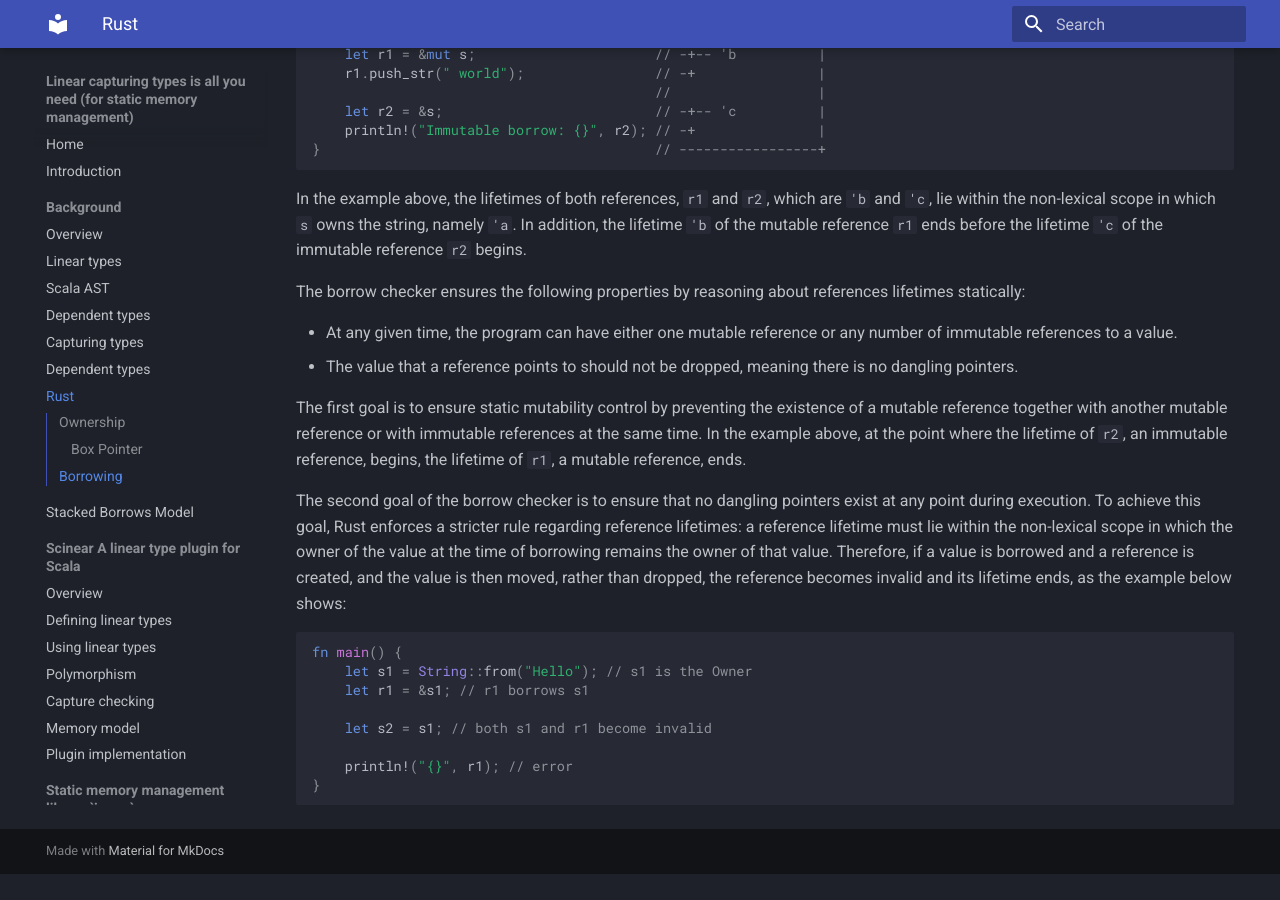
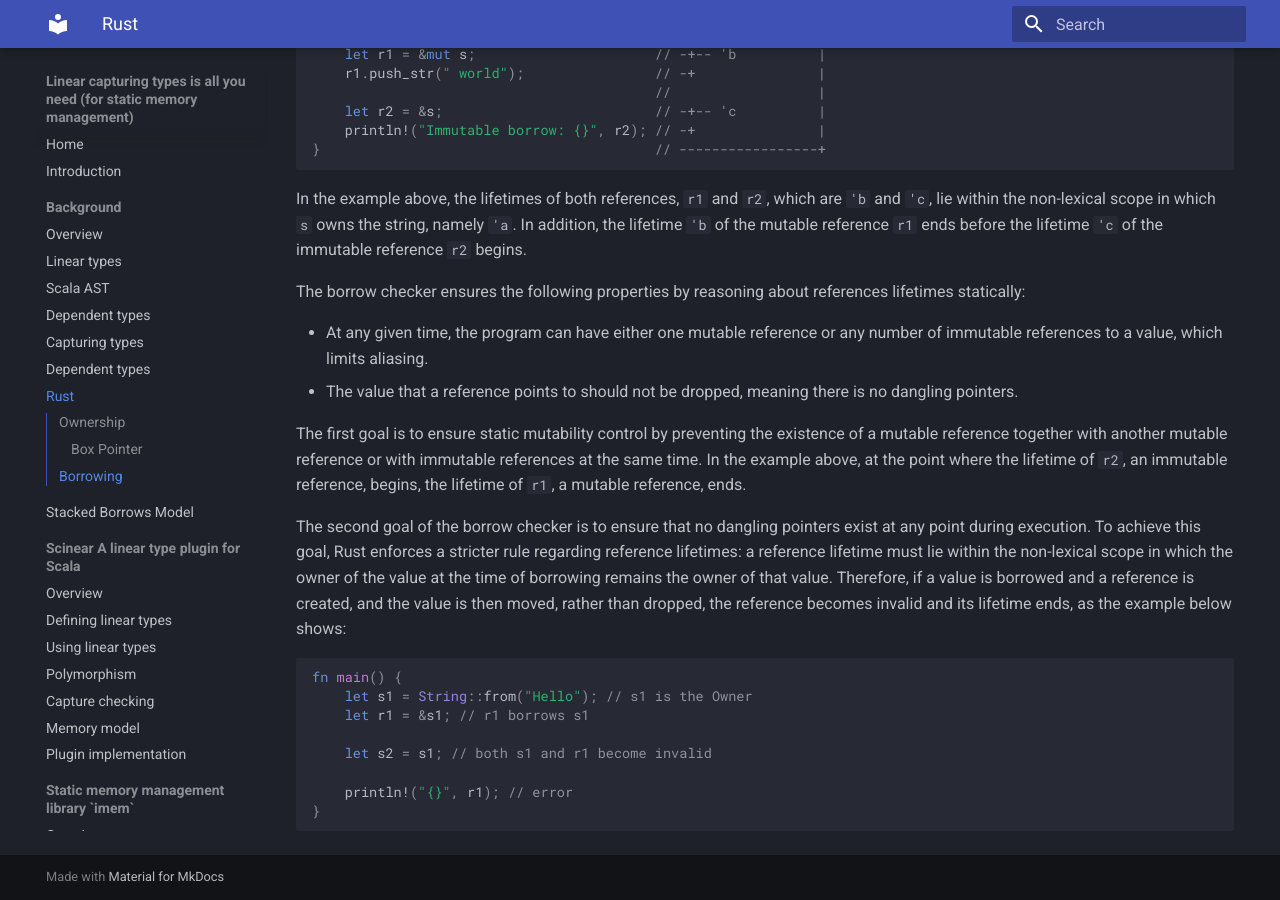
Before and after one commit to amsen20/masters-thesis, an MkDocs documentation site: the page built from docs/background/rust.md, in a window 1280 px wide and 900 px high, scrolled down 1828 px. Built offline with MkDocs 1.6.1 and Material for MkDocs 9.7.7, drawn with Linux system fonts in a browser that asks for light colours; before the commit the page ends 2702 px from its top, so only the background shows below that.

Commit message:
Minor edit

```diff
--- a/docs/background/rust.md
+++ b/docs/background/rust.md
@@ -95,7 +95,7 @@ In addition, the lifetime `'b` of the mutable reference `r1` ends before the lif
 
 The borrow checker ensures the following properties by reasoning about references lifetimes statically:
 
-- At any given time, the program can have either one mutable reference or any number of immutable references to a value.
+- At any given time, the program can have either one mutable reference or any number of immutable references to a value, which limits aliasing.
 - The value that a reference points to should not be dropped, meaning there is no dangling pointers.
 
 The first goal is to ensure static mutability control by preventing the existence of a mutable reference together with another mutable reference or with immutable references at the same time.
```
